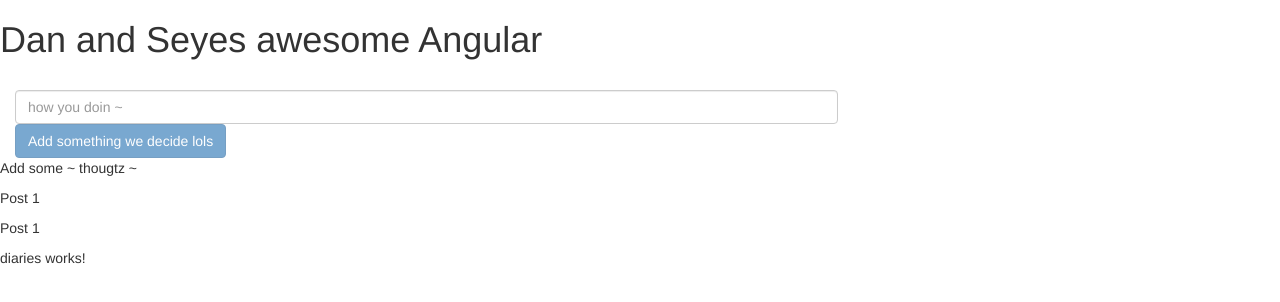
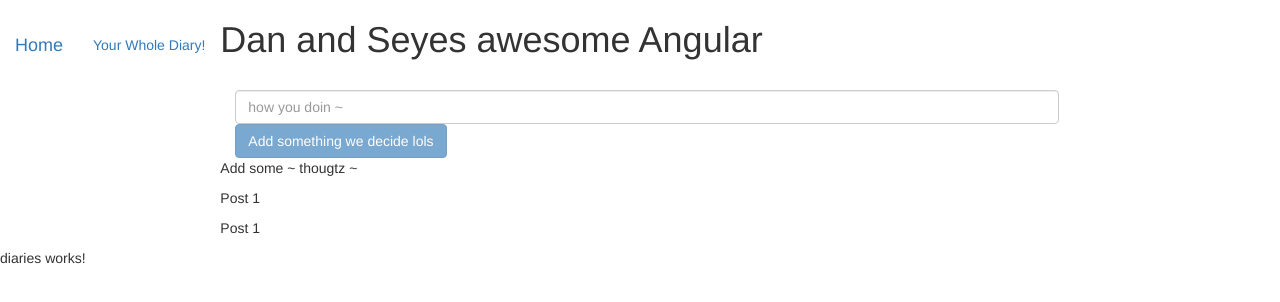
Before and after one commit to seyesij/Angular-4, an Angular app in the folder angular-app/: page / in a window 1280 px wide. Shown: the top 302 px of the page. Built offline with nearby package versions, Linux system fonts and the light colour scheme.

Commit message:
insert header

```diff
--- a/angular-app/src/app/app.component.html
+++ b/angular-app/src/app/app.component.html
@@ -1,3 +1,5 @@
+<app-header></app-header>
+
 <h1>{{ title }}</h1>
 
 <app-diaries></app-diaries>
--- a/angular-app/src/app/app.module.ts
+++ b/angular-app/src/app/app.module.ts
@@ -6,13 +6,15 @@
 import { AppComponent } from './app.component';
 import { DiaryComponent } from './diary/diary.component';
 import { DiariesComponent } from './diaries/diaries.component';
+import { HeaderComponent } from './header/header.component';
 
 
 @NgModule({
   declarations: [
     AppComponent,
     DiaryComponent,
-    DiariesComponent
+    DiariesComponent,
+    HeaderComponent
   ],
   imports: [
     BrowserModule,
```
Also changed, not shown: angular-app/src/app/header/header.component.css (added).
